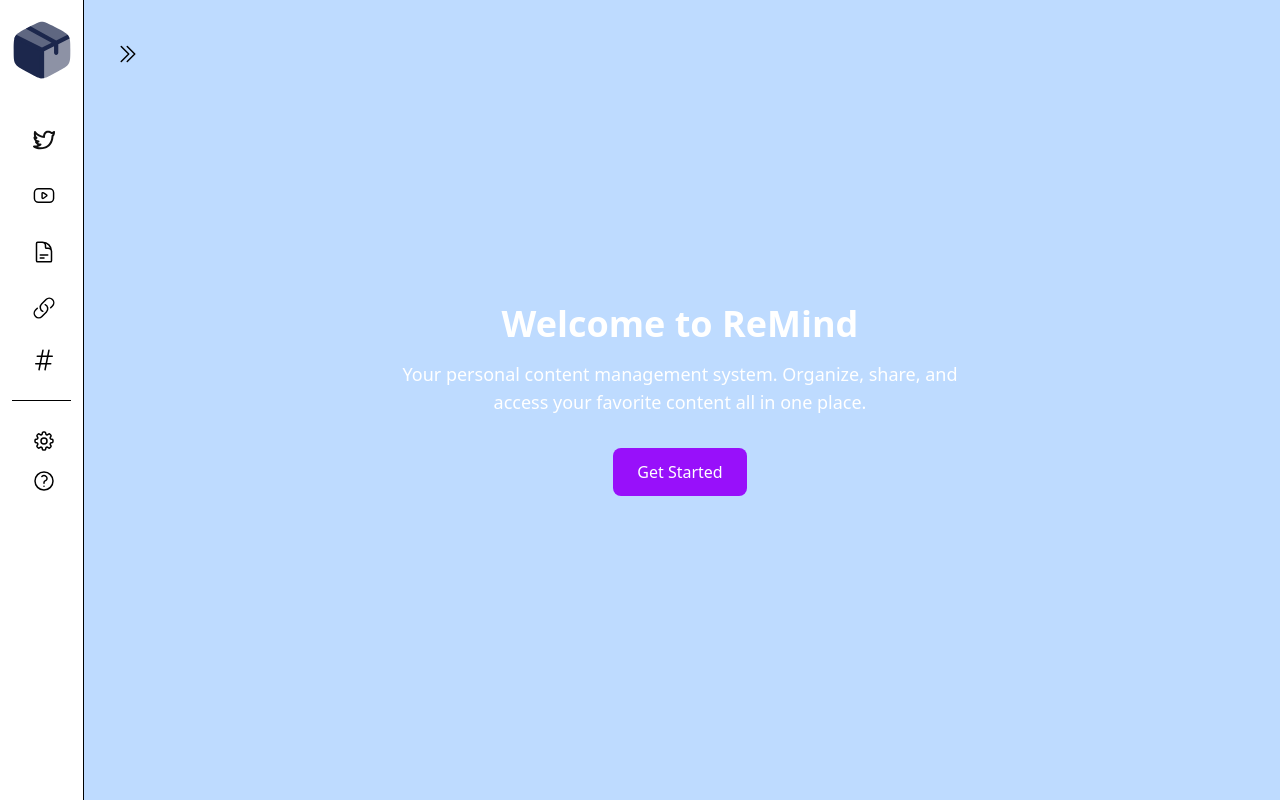
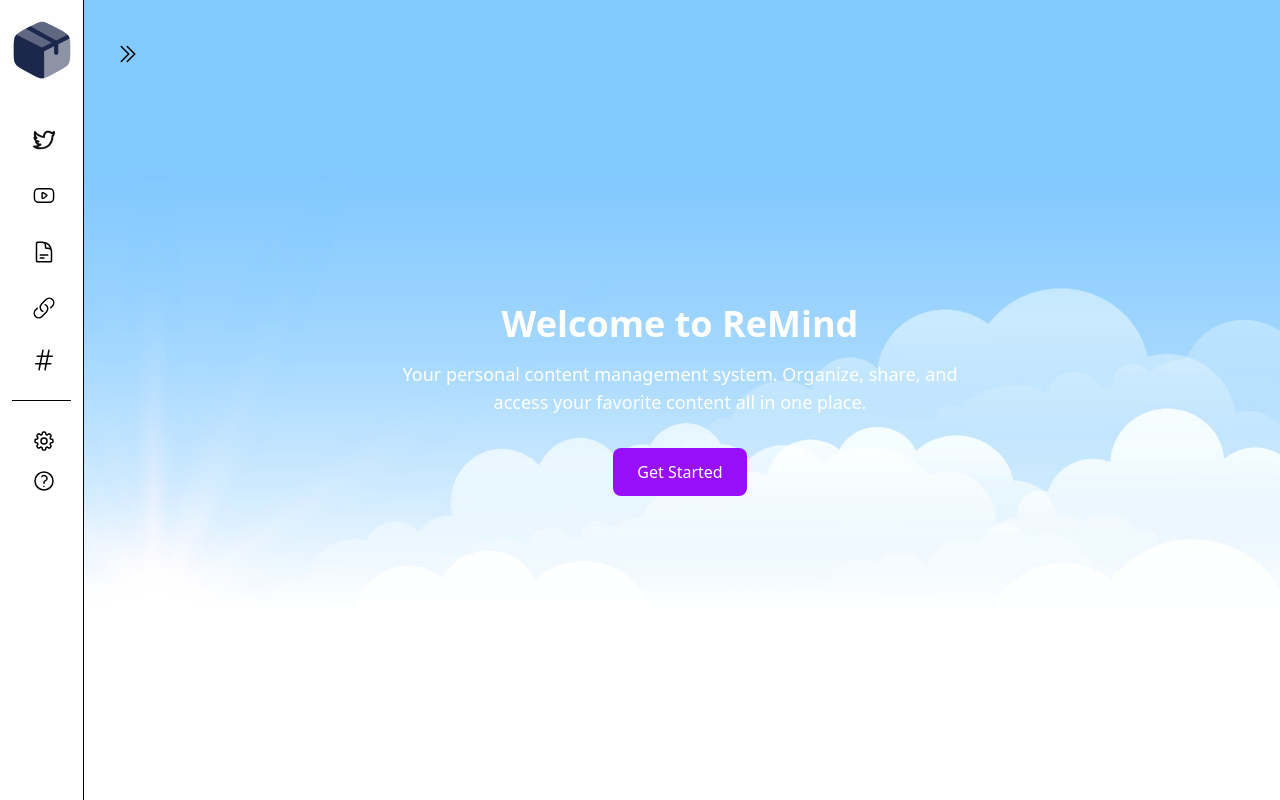
Before and after one commit to Uday-SR/Second-Brain, a React (Vite) app in the folder frontend/: page / in a window 1280 px wide. Built offline with nearby package versions, Linux system fonts and the light colour scheme.

Commit message:
bg updated 07/12/25

```diff
--- a/frontend/src/routes/Intro.tsx
+++ b/frontend/src/routes/Intro.tsx
@@ -12,7 +12,13 @@ export default function Intro() {
         <Sidebar expanded={false} toggleSidebar={() => {}} />
       </div>
 
-      <div className="flex flex-col items-center justify-center min-h-screen bg-blue-200 text-white p-5 ml-20">
+      <div className="flex flex-col items-center justify-center min-h-screen text-white p-5 ml-20" style={
+        {
+          backgroundImage: "url('/src/assets/background.jpg')",
+          backgroundSize: "cover",
+          backgroundPosition: "center",
+        }
+      } >
         <h1 className="text-4xl font-bold mb-4">Welcome to ReMind</h1>
 
         <p className="text-lg mb-8 text-center max-w-xl">
```
Also changed, not shown: frontend/src/assets/background.jpg (added).
